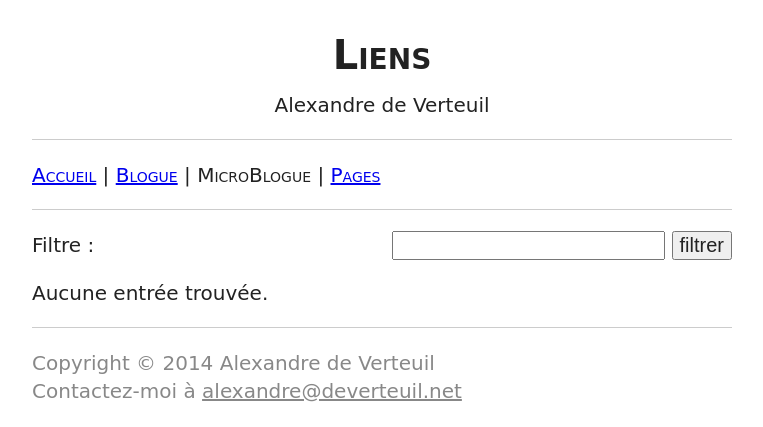
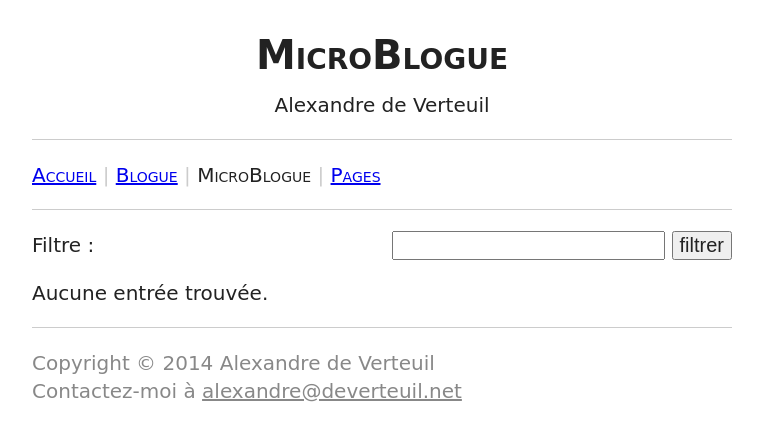
Before and after one commit to adeverteuil/alexandre.deverteuil.net, a Django app: page /links/ in a window 1280 px wide. Shown: the top 427 px of the page, without its empty margins (258-1021 px from the left). Run offline with Django 3.2, Linux system fonts and the light colour scheme; data that the repository does not hold is empty; some libraries are stand-ins or nearby versions.

Commit message:
Make separators grey in nav tags.

```diff
--- a/blog/templates/blog/detail.html
+++ b/blog/templates/blog/detail.html
@@ -7,7 +7,7 @@
 {% block headertitle %}{{ post.title|safe }}{% endblock %}
 {% block headerdate %}{{ post.pub_date|date }}{% endblock %}
 {% block description %}{{ post.summary }}{% endblock %}
-{% block crumbsblog %} &gt; {{ post.title|safe|truncatechars_html:30 }}{% endblock %}
+{% block crumbsblog %} <span class="sep">&gt;</span> {{ post.title|safe|truncatechars_html:30 }}{% endblock %}
 
 {% block content %}
 <article>
--- a/links/templates/links/bookmark_archive.html
+++ b/links/templates/links/bookmark_archive.html
@@ -3,5 +3,5 @@
 
 {% block navlinks %}{{ block.super|striptags }}{% endblock %}
 
-{% block crumbslinks %}{% if date_list %} &gt;{% endif %}{% for year in date_list %}
+{% block crumbslinks %}{% if date_list %} <span class="sep">&gt;</span>{% endif %}{% for year in date_list %}
 <a href="{% url "links:bookmark_archive" year=year|date:"Y" %}{% query_transform %}">{{ year|date:"Y" }}</a>{% endfor %}{% endblock %}
--- a/links/templates/links/bookmark_archive_year.html
+++ b/links/templates/links/bookmark_archive_year.html
@@ -2,4 +2,4 @@
 {% load links_extras %}
 
 {% block navlinks %}<a href="{% url "links:bookmark_archive" %}{% query_transform %}">{{ block.super|striptags }}</a>{% endblock %}
-{% block crumbslinks %} &gt; {{ year|date:"Y" }}{% endblock %}
+{% block crumbslinks %} <span class="sep">&gt;</span> {{ year|date:"Y" }}{% endblock %}
--- a/links/templates/links/bookmark_list.html
+++ b/links/templates/links/bookmark_list.html
@@ -1,9 +1,9 @@
 {% extends "base.html" %}
 {% load static %}{% load links_extras %}{% load paginator %}
 
-{% block htmltitle %}Liens{% endblock %}
+{% block htmltitle %}MicroBlogue{% endblock %}
 {% block description %}Le partage de liens d’Alexandre de Verteuil{% endblock %}
-{% block headertitle %}Liens{% endblock %}
+{% block headertitle %}MicroBlogue{% endblock %}
 
 {% block body %}
 <section>{% if user.is_authenticated %}
--- a/theme/static/css/main.css
+++ b/theme/static/css/main.css
@@ -122,6 +122,9 @@ h1 {
 
 nav span.mainsection, h2 {
     font-variant: small-caps;
+    }
+nav span.sep {
+    color: #ccc;
     }
 
 /*
--- a/theme/templates/base.html
+++ b/theme/templates/base.html
@@ -27,9 +27,9 @@
 </header>
 <hr /><!-- \\\\\\\\\\\\\\\\\\\\   nav   //////////////////// -->
 <nav>
-    <span class="mainsection">{% block navhome %}<a href="/">Accueil</a>{% endblock %}</span>{% block crumbshome %}{% endblock %} |
-    <span class="mainsection">{% block navblog %}<a href="/blogue/">Blogue</a>{% endblock %}</span>{% block crumbsblog %}{% endblock %} |
-    <span class="mainsection">{% block navlinks %}<a href="{% url "links:bookmark_archive" %}">MicroBlogue</a>{% endblock %}</span>{% block crumbslinks %}{% endblock %} |
+    <span class="mainsection">{% block navhome %}<a href="/">Accueil</a>{% endblock %}</span>{% block crumbshome %}{% endblock %} <span class="sep">|</span>
+    <span class="mainsection">{% block navblog %}<a href="/blogue/">Blogue</a>{% endblock %}</span>{% block crumbsblog %}{% endblock %} <span class="sep">|</span>
+    <span class="mainsection">{% block navlinks %}<a href="{% url "links:bookmark_archive" %}">MicroBlogue</a>{% endblock %}</span>{% block crumbslinks %}{% endblock %} <span class="sep">|</span>
     <span class="mainsection">{% block navpages %}<a href="/pages/">Pages</a>{% endblock %}</span>{% block crumbspages %}{% endblock %}
 </nav>
 <hr /><!-- \\\\\\\\\\\\\\\\\\\\ article //////////////////// -->{% block body %}{% endblock %}<hr /><!-- \\\\\\\\\\\\\\\\\\\\ footer  //////////////////// -->
--- a/theme/templates/breadcrumbs.html
+++ b/theme/templates/breadcrumbs.html
@@ -1,2 +1,2 @@
-{% for crumb in crumbs %} &gt;
+{% for crumb in crumbs %} <span class="sep">&gt;</span>
         {% if crumb.url %}<a href="{{ crumb.url }}">{{ crumb.name|truncatechars_html:40 }}</a>{% else %}{{ crumb.name|truncatechars_html:40 }}{% endif %}{% endfor %}
```
Also changed, not shown: links/templates/links/_paginator.html (+5 -5 lines).
